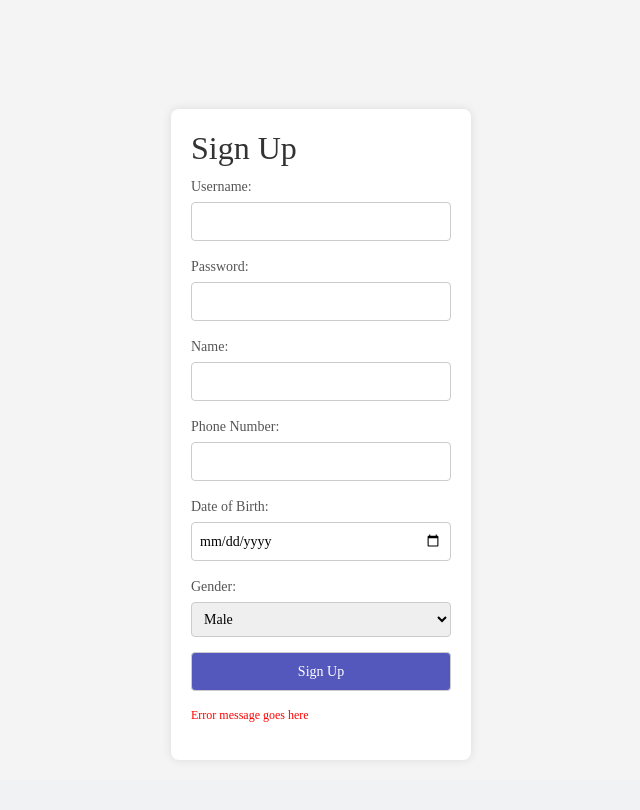
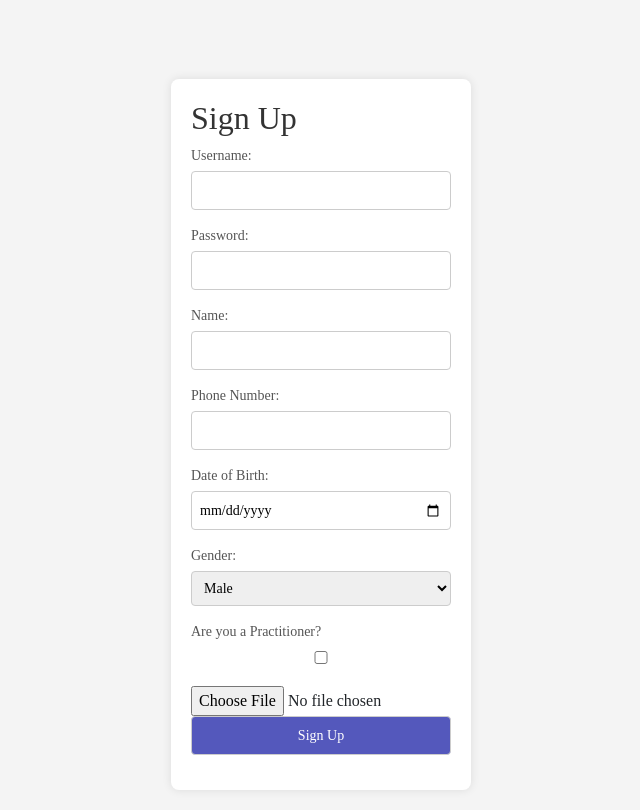
Before and after one commit to harishuthaya/hackwestern, a Flask app: page /signup in a window 1280 px wide. Shown: the part 56-866 px from the top of the page, without its empty margins (319-959 px from the left). Before the commit the page ends 816 px from the top, so only its background shows below. Run offline with Flask 3, Linux system fonts and the light colour scheme; some libraries are stand-ins or nearby versions.

Commit message:
various bugs

```diff
--- a/templates/signup.html
+++ b/templates/signup.html
@@ -67,12 +67,15 @@
         font-size: 12px;
         margin-top: 5px;
     }
+
+    .upload-container label {
+        display: none; /* Hide the "Upload a Photo" text initially */
+    }
 </style>
 
 <center>
     <br><br>
     <div class="form-container">
-
         <h2>Sign Up</h2>
         <form class="signup-form" action="/signup" method="post">
             <div class="form-group">
@@ -103,13 +106,46 @@
                     <option value="other">Other</option>
                 </select>
             </div>
+
+            <div class="form-group">
+                <label for="upload-checkbox">Are you a Practitioner?</label>
+                <input type="checkbox" id="upload-checkbox" name="upload-checkbox" onchange="toggleUploadContainer()">
+            </div>
+            <div class="upload-container" id="upload-container">
+                <label for="photo">Choose a photo:</label>
+                <input type="file" id="photo" name="photo" accept="image/*">
+            </div>
+
             <div class="form-group">
                 <button type="submit">Sign Up</button>
             </div>
             <div class="form-group">
-            <p class="error-message">Error message goes here</p>
             </div>
         </form>
     </div>
+
+    <script>
+        function toggleUploadContainer() {
+            var uploadContainer = document.getElementById('upload-container');
+            var uploadCheckbox = document.getElementById('upload-checkbox');
+            var uploadLabel = uploadContainer.querySelector('label');
+
+            if (uploadCheckbox.checked) {
+                uploadLabel.style.display = 'block'; /* Show the "Upload a Photo" text */
+                uploadContainer.style.display = 'block'; /* Show the upload container */
+            } else {
+                uploadLabel.style.display = 'none'; /* Hide the "Upload a Photo" text */
+                uploadContainer.style.display = 'none'; /* Hide the upload container */
+            }
+        }
+
+        function uploadPhoto() {
+            // Implement your logic to handle the photo upload here
+            // For example, you can use JavaScript to trigger a file input click
+            document.getElementById('photo').click();
+        }
+    </script>
+
 </center>
+
 {% endblock %}
```
Lines whose indentation alone changed are shown as unchanged.
